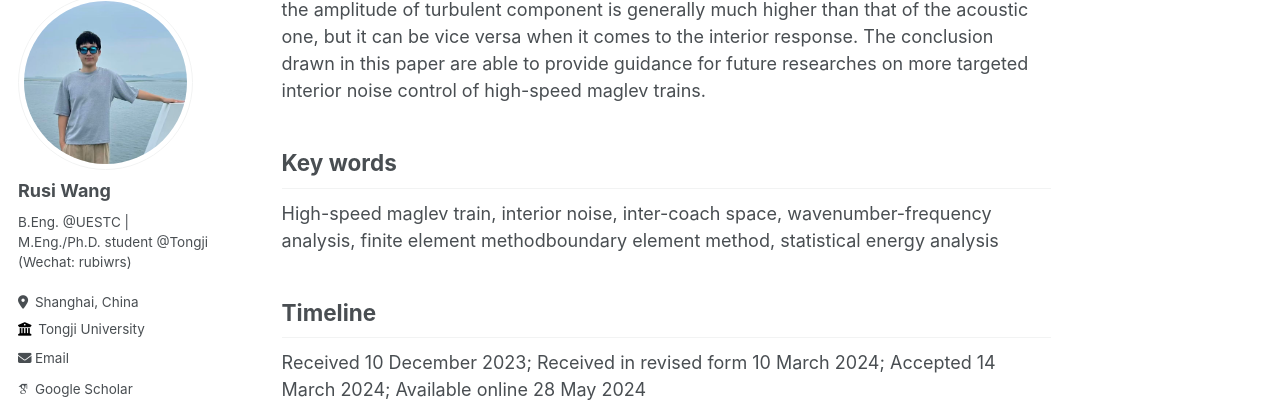
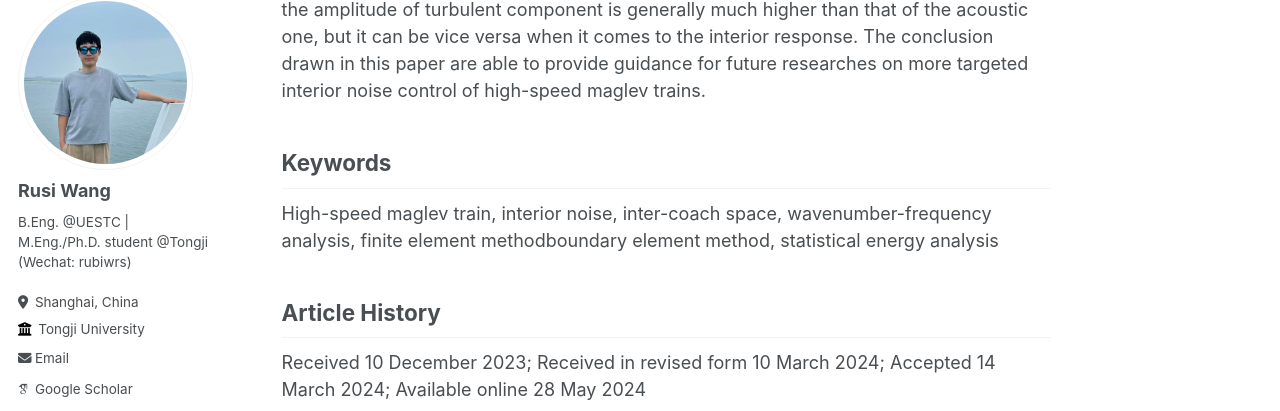
Before and after one commit to RusiWang99/RusiWang99.github.io, a Jekyll site: the page built from _publications/2024-05-28-Interior noise prediction of inter-coach space of high-speed maglev trains based on wavenumber decomposition on aerodynamic excitation.md, in a window 1280 px wide and 900 px high, scrolled down 572 px. Shown: the part 111-522 px from the top of the window. Built offline with Jekyll 4.4.1, drawn with Linux system fonts in a browser that asks for light colours; some web fonts are replaced.

Commit message:
Update 2024-05-28-Interior noise prediction of inter-coach space of high-speed maglev trains based on wavenumber decomposition on aerodynamic excitation.md

```diff
--- a/_publications/2024-05-28-Interior noise prediction of inter-coach space of high-speed maglev trains based on wavenumber decomposition on aerodynamic excitation.md
+++ b/_publications/2024-05-28-Interior noise prediction of inter-coach space of high-speed maglev trains based on wavenumber decomposition on aerodynamic excitation.md
@@ -13,11 +13,11 @@ citation: 'Wang, R., & Huang, J. (2024). Interior noise prediction of inter-coac
 Current research on noise and vibration control of high-speed maglev trains pays more attention to far-ﬁeld noise, while the level of interior noise has a direct impact on the ride comfort and should be placed equal weight on. In this paper, intercoach space, one of the main pressure ﬂuctuation sources of a speciﬁc type of high-speed maglev train with a design speed of 600 km·h<sup>-1</sup>, is taken as the research object. The turbulent and acoustic components of wall pressure ﬂuctuations (WPF) are separated based on a wavenumber-frequency analysis approach, and then each component is applied as different forms of source input to the vibroacoustic model, namely, ﬁnite element method-boundary element method (FEM-BEM) and statistical energy analysis (SEA) for low- and high-frequency ranges respectively, to investigate the contribution of both components to interior acoustic cavity in all frequency range. It can be seen quantitatively from the results that the amplitude of turbulent component is generally much higher than that of the acoustic one, but it can be vice versa when it comes to the interior response. The conclusion drawn in this paper are able to provide guidance for future researches on more targeted interior noise control of high-speed maglev trains.
 
 
-## Key words
+## Keywords
 
 High-speed maglev train, interior noise, inter-coach space, wavenumber-frequency analysis, finite element methodboundary element method, statistical energy analysis
 
 
-## Timeline
+## Article History
 
 Received 10 December 2023; Received in revised form 10 March 2024; Accepted 14 March 2024; Available online 28 May 2024
```
